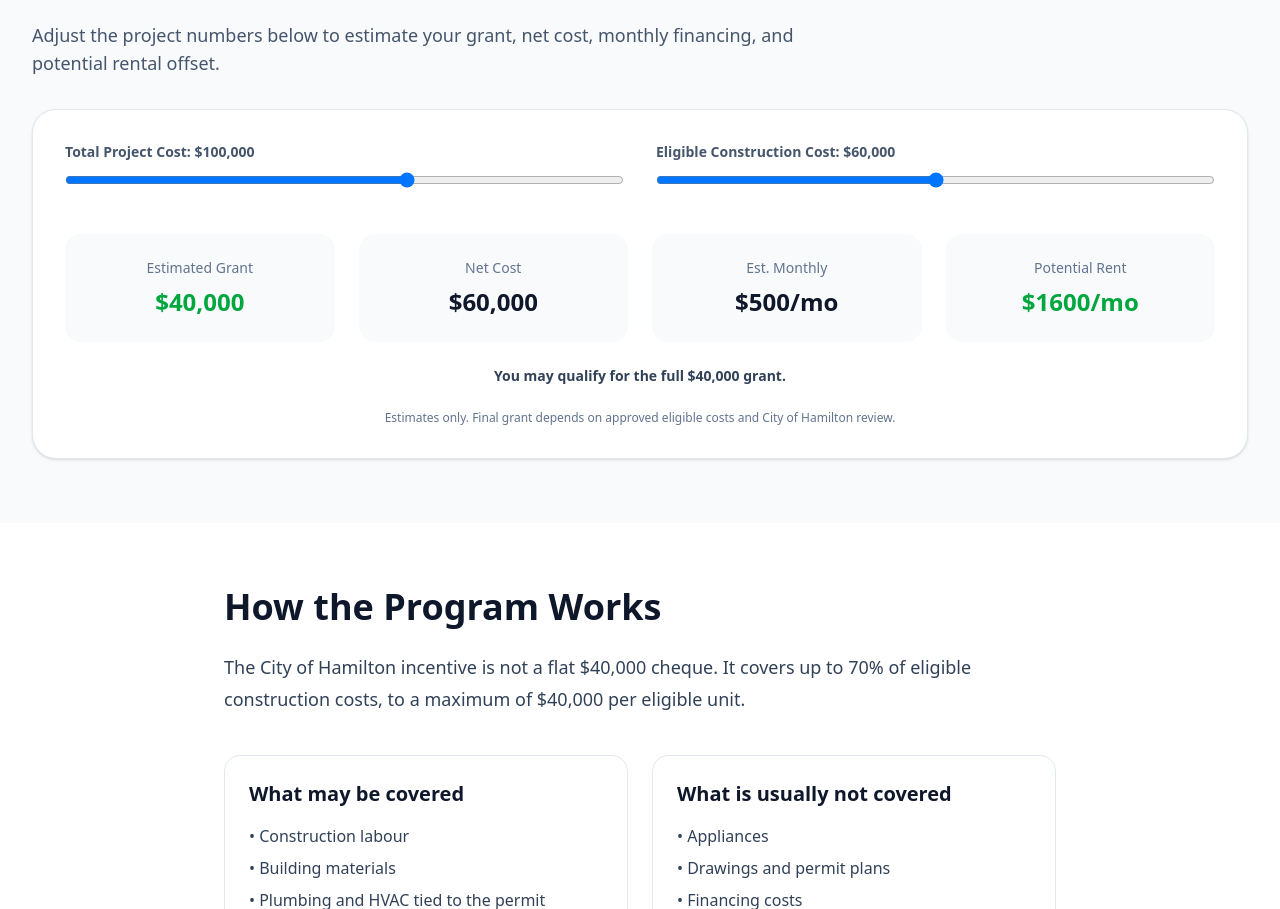
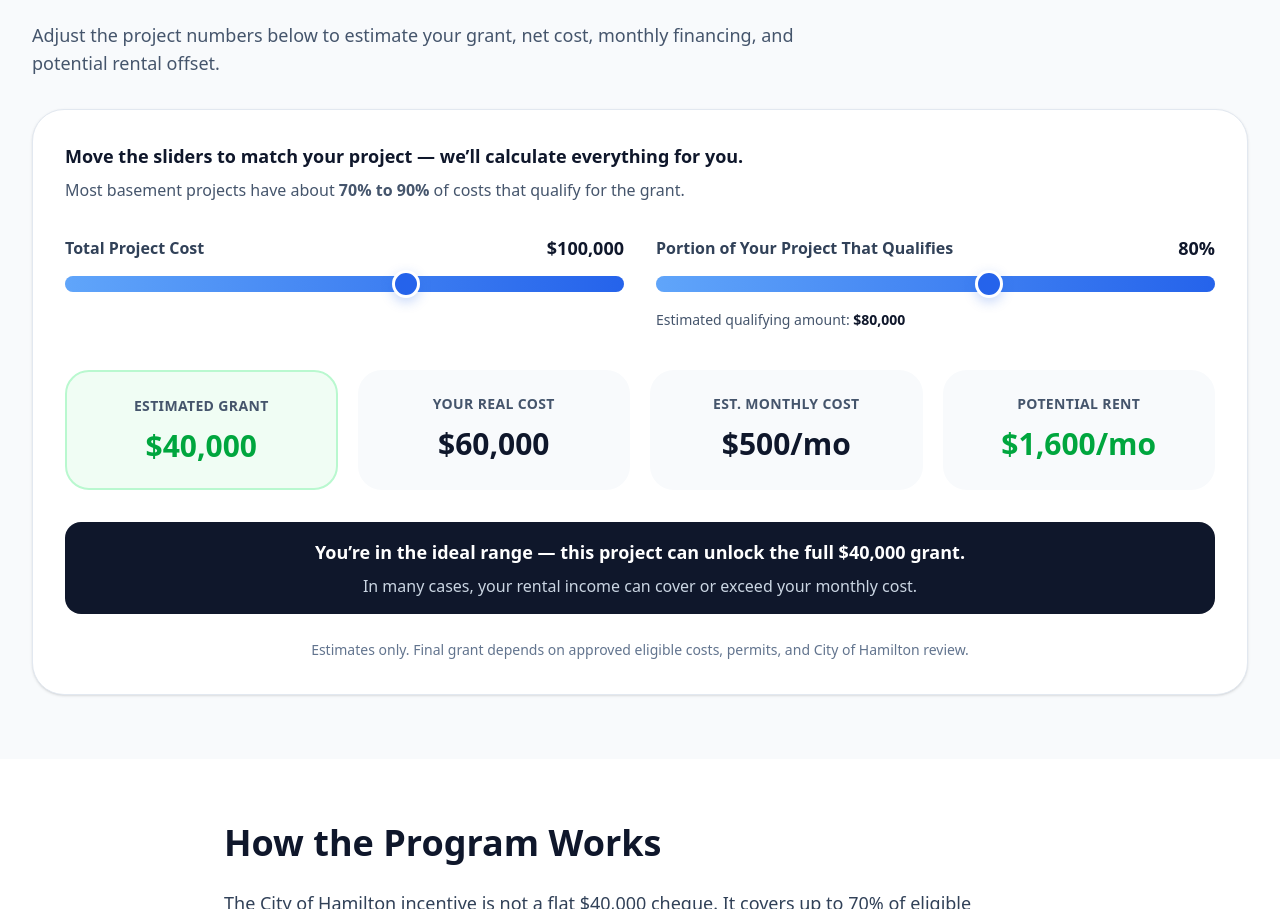
Before and after one commit to mapsforfield/ontarioreno, a React (Vite) app: page /hamilton-basement-grant in a window 1280 px wide. Shown: the part 1093-2002 px from the top of the page. Built offline with nearby package versions, Linux system fonts and the light colour scheme.

Commit message:
Update HamiltonGrantCalculator.tsx

```diff
--- a/src/components/HamiltonGrantCalculator.tsx
+++ b/src/components/HamiltonGrantCalculator.tsx
@@ -1,36 +1,59 @@
-import { useState } from "react";
+import { useMemo, useState } from "react";
+
+const formatCurrency = (value: number) =>
+  value.toLocaleString("en-CA", {
+    style: "currency",
+    currency: "CAD",
+    maximumFractionDigits: 0,
+  });
 
 export default function HamiltonGrantCalculator() {
   const [totalCost, setTotalCost] = useState(100000);
-  const [eligibleCost, setEligibleCost] = useState(60000);
+  const [eligiblePercent, setEligiblePercent] = useState(80);
+
+  const eligibleCost = useMemo(
+    () => Math.round((totalCost * eligiblePercent) / 100),
+    [totalCost, eligiblePercent]
+  );
 
   const grant = Math.min(eligibleCost * 0.7, 40000);
-  const netCost = totalCost - grant;
-
-  // Simple monthly estimate (rough financing)
-  const monthly = Math.round(netCost / 120); // 10 years rough
+  const netCost = Math.max(totalCost - grant, 0);
+  const monthly = Math.round(netCost / 120);
   const rent = 1600;
 
-  let message = "";
-  if (grant >= 40000) {
-    message = "You may qualify for the full $40,000 grant.";
-  } else if (eligibleCost < 40000) {
-    message = "You may not be maximizing the full grant yet.";
-  } else {
-    message = "You're in a strong range for this incentive.";
-  }
+  const message = useMemo(() => {
+    if (grant >= 40000) {
+      return "You’re in the ideal range — this project can unlock the full $40,000 grant.";
+    }
+    if (eligiblePercent >= 70 && eligiblePercent < 80) {
+      return "You’re in a solid range, but increasing the qualifying portion could boost your grant.";
+    }
+    return "This project may not be fully taking advantage of the incentive yet.";
+  }, [grant, eligiblePercent]);
 
   return (
-    <div className="rounded-3xl border border-slate-200 bg-white p-8 shadow-sm">
+    <div className="rounded-[2rem] border border-slate-200 bg-white p-6 shadow-sm md:p-8">
+      <div className="mb-8">
+        <p className="text-base font-semibold text-slate-900 md:text-lg">
+          Move the sliders to match your project — we’ll calculate everything for you.
+        </p>
+        <p className="mt-2 text-sm text-slate-600 md:text-base">
+          Most basement projects have about <span className="font-semibold">70% to 90%</span> of
+          costs that qualify for the grant.
+        </p>
+      </div>
 
-      {/* SLIDERS */}
       <div className="grid gap-8 md:grid-cols-2">
+        <div>
+          <div className="mb-3 flex items-center justify-between gap-4">
+            <label className="text-sm font-semibold text-slate-700 md:text-base">
+              Total Project Cost
+            </label>
+            <span className="text-base font-extrabold text-slate-900 md:text-lg">
+              {formatCurrency(totalCost)}
+            </span>
+          </div>
 
-        {/* Total Project Cost */}
-        <div>
-          <label className="block text-sm font-semibold text-slate-600 mb-2">
-            Total Project Cost: ${totalCost.toLocaleString()}
-          </label>
           <input
             type="range"
             min={20000}
@@ -38,73 +61,86 @@ export default function HamiltonGrantCalculator() {
             step={5000}
             value={totalCost}
             onChange={(e) => setTotalCost(Number(e.target.value))}
-            className="w-full"
+            className="slider-blue h-4 w-full cursor-pointer appearance-none rounded-full bg-slate-200"
           />
         </div>
 
-        {/* Eligible Cost */}
         <div>
-          <label className="block text-sm font-semibold text-slate-600 mb-2">
-            Eligible Construction Cost: ${eligibleCost.toLocaleString()}
-          </label>
+          <div className="mb-3 flex items-center justify-between gap-4">
+            <label className="text-sm font-semibold text-slate-700 md:text-base">
+              Portion of Your Project That Qualifies
+            </label>
+            <span className="text-base font-extrabold text-slate-900 md:text-lg">
+              {eligiblePercent}%
+            </span>
+          </div>
+
           <input
             type="range"
-            min={20000}
-            max={100000}
-            step={5000}
-            value={eligibleCost}
-            onChange={(e) => setEligibleCost(Number(e.target.value))}
-            className="w-full"
+            min={50}
+            max={100}
+            step={5}
+            value={eligiblePercent}
+            onChange={(e) => setEligiblePercent(Number(e.target.value))}
+            className="slider-blue h-4 w-full cursor-pointer appearance-none rounded-full bg-slate-200"
           />
+
+          <p className="mt-3 text-sm text-slate-600">
+            Estimated qualifying amount:{" "}
+            <span className="font-semibold text-slate-900">{formatCurrency(eligibleCost)}</span>
+          </p>
         </div>
-
       </div>
 
-      {/* RESULTS */}
-      <div className="mt-10 grid gap-6 md:grid-cols-4">
-
-        <div className="rounded-2xl bg-slate-50 p-6 text-center">
-          <p className="text-sm text-slate-500">Estimated Grant</p>
-          <p className="mt-2 text-2xl font-bold text-green-600">
-            ${grant.toLocaleString()}
+      <div className="mt-10 grid gap-5 md:grid-cols-2 xl:grid-cols-4">
+        <div className="rounded-3xl border-2 border-green-200 bg-green-50 p-6 text-center">
+          <p className="text-sm font-semibold uppercase tracking-wide text-slate-600">
+            Estimated Grant
+          </p>
+          <p className="mt-3 text-3xl font-extrabold text-green-600">
+            {formatCurrency(grant)}
           </p>
         </div>
 
-        <div className="rounded-2xl bg-slate-50 p-6 text-center">
-          <p className="text-sm text-slate-500">Net Cost</p>
-          <p className="mt-2 text-2xl font-bold">
-            ${netCost.toLocaleString()}
+        <div className="rounded-3xl bg-slate-50 p-6 text-center">
+          <p className="text-sm font-semibold uppercase tracking-wide text-slate-600">
+            Your Real Cost
+          </p>
+          <p className="mt-3 text-3xl font-extrabold text-slate-900">
+            {formatCurrency(netCost)}
           </p>
         </div>
 
-        <div className="rounded-2xl bg-slate-50 p-6 text-center">
-          <p className="text-sm text-slate-500">Est. Monthly</p>
-          <p className="mt-2 text-2xl font-bold">
-            ${monthly}/mo
+        <div className="rounded-3xl bg-slate-50 p-6 text-center">
+          <p className="text-sm font-semibold uppercase tracking-wide text-slate-600">
+            Est. Monthly Cost
+          </p>
+          <p className="mt-3 text-3xl font-extrabold text-slate-900">
+            {formatCurrency(monthly)}/mo
           </p>
         </div>
 
-        <div className="rounded-2xl bg-slate-50 p-6 text-center">
-          <p className="text-sm text-slate-500">Potential Rent</p>
-          <p className="mt-2 text-2xl font-bold text-green-600">
-            ${rent}/mo
+        <div className="rounded-3xl bg-slate-50 p-6 text-center">
+          <p className="text-sm font-semibold uppercase tracking-wide text-slate-600">
+            Potential Rent
+          </p>
+          <p className="mt-3 text-3xl font-extrabold text-green-600">
+            {formatCurrency(rent)}/mo
           </p>
         </div>
-
       </div>
 
-      {/* MESSAGE */}
-      <div className="mt-6 text-center">
-        <p className="text-sm font-semibold text-slate-700">
-          {message}
+      <div className="mt-8 rounded-2xl bg-slate-900 px-5 py-4 text-center">
+        <p className="text-base font-bold text-white md:text-lg">{message}</p>
+        <p className="mt-2 text-sm text-slate-300 md:text-base">
+          In many cases, your rental income can cover or exceed your monthly cost.
         </p>
       </div>
 
-      {/* DISCLAIMER */}
-      <div className="mt-6 text-xs text-slate-500 text-center">
-        Estimates only. Final grant depends on approved eligible costs and City of Hamilton review.
+      <div className="mt-6 text-center text-xs leading-6 text-slate-500 md:text-sm">
+        Estimates only. Final grant depends on approved eligible costs, permits, and City of
+        Hamilton review.
       </div>
-
     </div>
   );
 }
```
